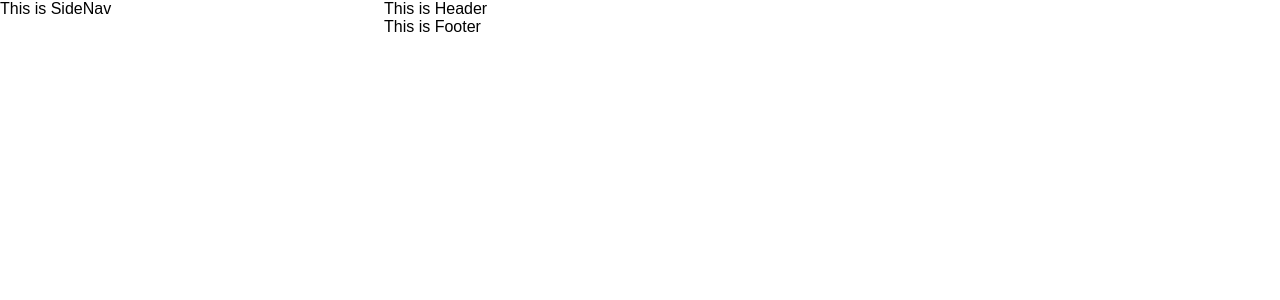
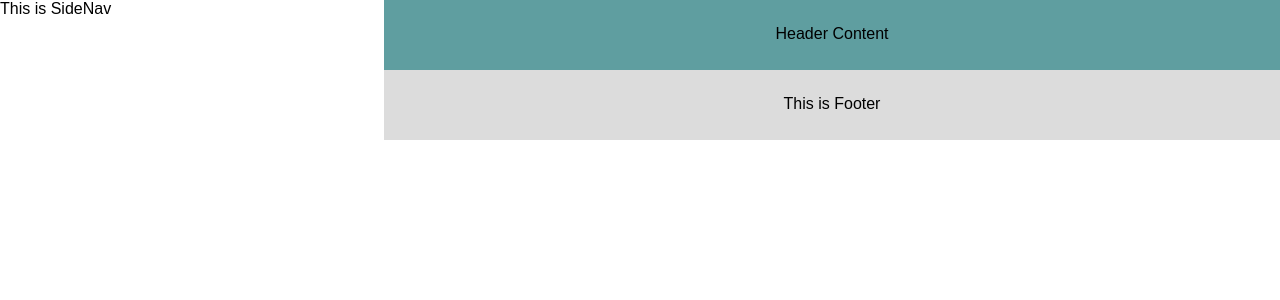
Before and after one commit to prabodhmeshram/traverse-my-history-web, a React (Create React App) app: page / in a window 1280 px wide. Shown: the top 300 px of the page. Built offline with nearby package versions, Linux system fonts and the light colour scheme.

Commit message:
Added Basic Styling to Header and Footer

```diff
--- /dev/null
+++ b/src/components/Footer/footer.css
@@ -0,0 +1,6 @@
+.footer-content {
+  height: 40px;
+  background-color: gainsboro;
+  text-align: center;
+  padding: 25px 0px 5px 0px;
+}
--- a/src/components/Footer/footer.js
+++ b/src/components/Footer/footer.js
@@ -1,8 +1,9 @@
 import React from "react";
+import './footer.css';
 export const Footer = () => {
 
     return (
-        <div>
+        <div className='footer-content'>
             This is Footer
         </div>
     )
--- /dev/null
+++ b/src/components/Header/header.css
@@ -0,0 +1,6 @@
+.header-content {
+  height: 40px;
+  background-color: cadetblue;
+  text-align: center;
+  padding: 25px 0px 5px 0px;
+}
--- a/src/components/Header/header.js
+++ b/src/components/Header/header.js
@@ -1,9 +1,10 @@
 import React from "react";
+import './header.css';
 export const Header = () => {
 
     return(
-        <div>
-            This is Header
+        <div className='header-content'>
+            Header Content
         </div>
     )
 
```
